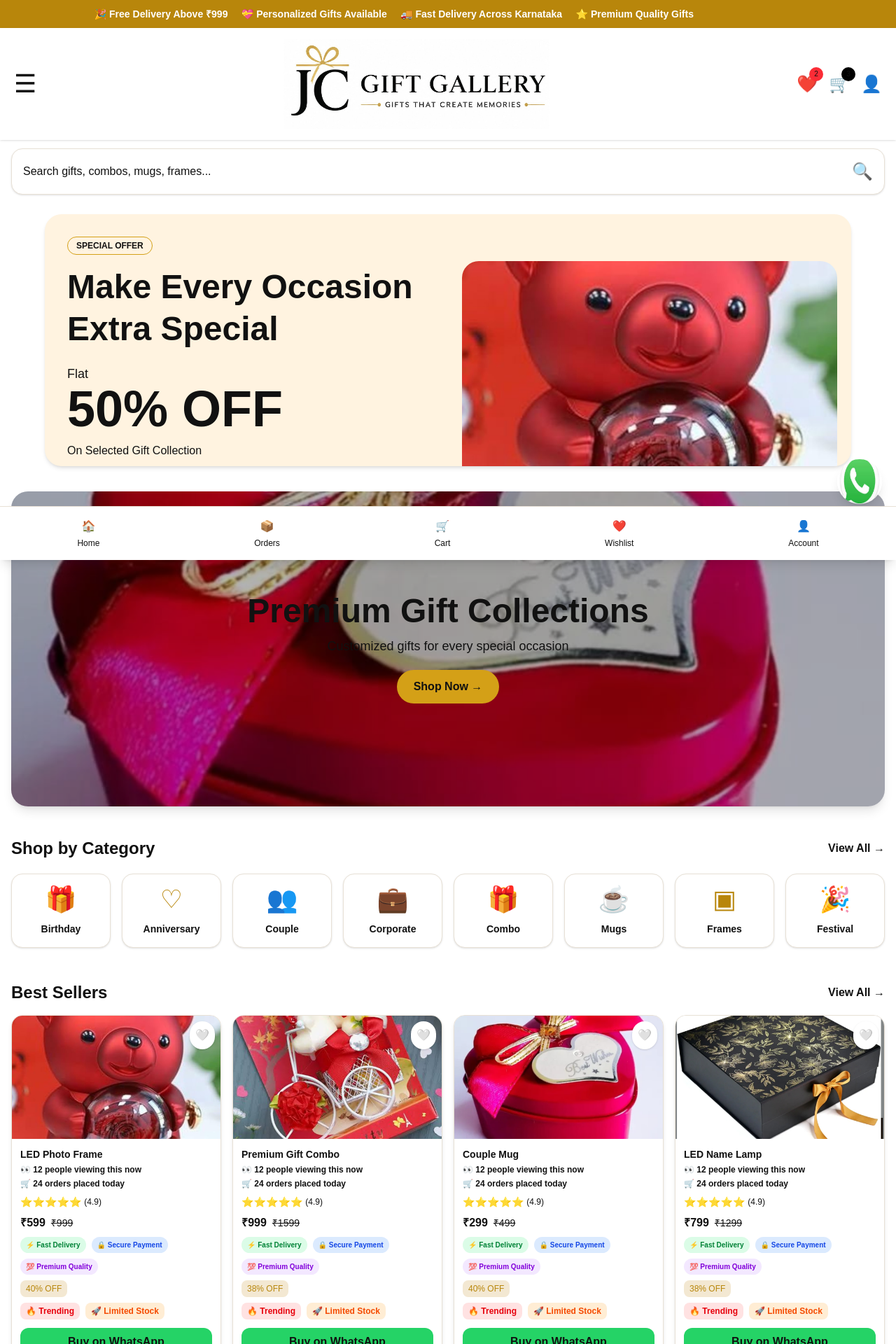
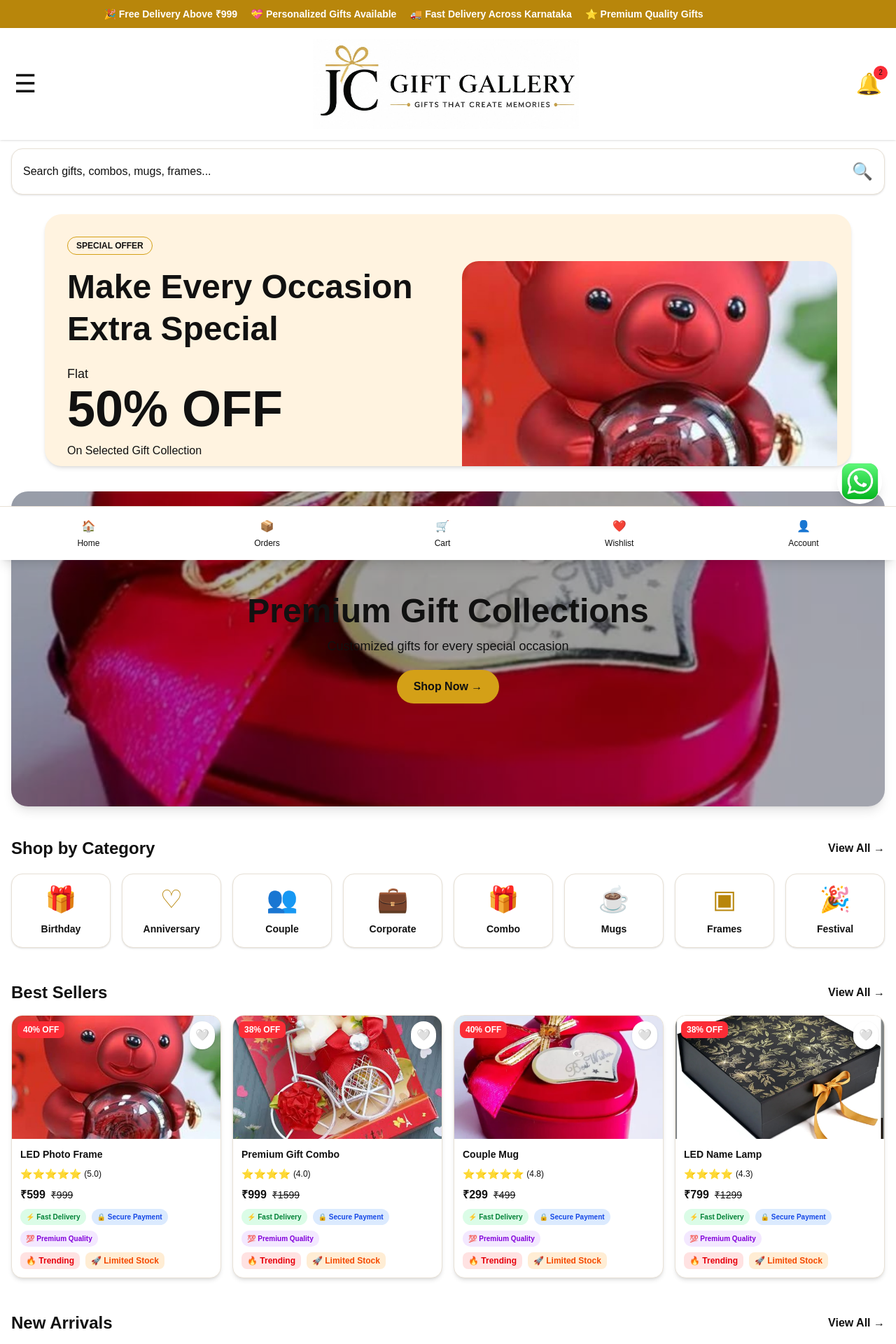
Before and after one commit to Vincentvicky2001/jc-gift-gallery, a Next.js app: page / in a window 1280 px wide. Shown: the top 1920 px of the page at 70% size. Built offline with nearby package versions, Linux system fonts and the light colour scheme.

Commit message:
Updated JC Gift Gallery website

```diff
--- a/app/product/[slug]/page.tsx
+++ b/app/product/[slug]/page.tsx
@@ -1,66 +1,64 @@
-"use client";
+type Props = {
+  params: {
+    slug: string;
+  };
+};
 
-import { useState } from "react";
-
-const products = {
-  "led-photo-frame": {
+const products = [
+  {
+    slug: "led-photo-frame",
     name: "LED Photo Frame",
     price: "₹599",
     oldPrice: "₹999",
     offer: "40% OFF",
     image: "/images/gift1.jpg",
-    description:
-      "A premium customized LED photo frame, perfect for birthdays, anniversaries, couple gifts, and special occasions.",
+    rating: "⭐⭐⭐⭐⭐",
+    review: "(5.0)",
   },
-  "premium-gift-combo": {
+  {
+    slug: "premium-gift-combo",
     name: "Premium Gift Combo",
     price: "₹999",
     oldPrice: "₹1599",
     offer: "38% OFF",
     image: "/images/gift2.jpg",
-    description:
-      "A luxury premium gift combo with elegant packing, perfect for birthdays, weddings, and corporate gifting.",
+    rating: "⭐⭐⭐⭐",
+    review: "(4.0)",
   },
-  "couple-mug": {
+  {
+    slug: "couple-mug",
     name: "Couple Mug",
     price: "₹299",
     oldPrice: "₹499",
     offer: "40% OFF",
     image: "/images/gift3.jpg",
-    description:
-      "Beautiful customized couple mug for anniversaries, birthdays, and memorable special days.",
+    rating: "⭐⭐⭐⭐⭐",
+    review: "(4.8)",
   },
-  "led-name-lamp": {
+  {
+    slug: "led-name-lamp",
     name: "LED Name Lamp",
     price: "₹799",
     oldPrice: "₹1299",
     offer: "38% OFF",
     image: "/images/gift4.jpg",
-    description:
-      "Premium LED name lamp customized with name, perfect for room decor and gifting.",
+    rating: "⭐⭐⭐⭐",
+    review: "(4.3)",
   },
-};
+];
 
-type Props = {
-  params: Promise<{
-    slug: string;
-  }>;
-};
+export default function ProductPage({ params }: Props) {
+  const product = products.find(
+    (p) => p.slug === params.slug
+  );
 
-export default async function ProductDetailsPage({ params }: Props) {
-  const { slug } = await params;
-  return <ProductClient slug={slug} />;
+  if (!product) {
+    return (
+      <div className="p-10 text-center text-2xl">
+        Product Not Found
+      </div>
+    );
   }
-
-function ProductClient({ slug }: { slug: string }) {
-  const [quantity, setQuantity] = useState(1);
-  const [customerName, setCustomerName] = useState("");
-  const [customerPhone, setCustomerPhone] = useState("");
-  const [customerAddress, setCustomerAddress] = useState("");
-
-  const product =
-    products[slug as keyof typeof products] ||
-    products["led-photo-frame"];
 
   const whatsappMessage = `Hello JC Gift Gallery,
 
@@ -68,104 +66,85 @@ I would like to order:
 
 Product: ${product.name}
 Price: ${product.price}
-Quantity: ${quantity}
 
-Customer Name: ${customerName}
-Customer Phone: ${customerPhone}
-Delivery Address: ${customerAddress}
+Customer Details:
+Name:
+Phone:
+Address:
 
-Please confirm availability and payment details.`;
+Please confirm availability.`;
 
-  const whatsappLink = `https://wa.me/917760761963?text=${encodeURIComponent(
+  const whatsappLink = `https://wa.me/919538952178?text=${encodeURIComponent(
     whatsappMessage
   )}`;
 
   return (
-    <main className="min-h-screen bg-[#FAF7F0] p-4 pb-24">
-      <div className="max-w-5xl mx-auto bg-white rounded-3xl shadow-lg overflow-hidden">
+    <main className="min-h-screen bg-white p-5">
+      <div className="max-w-5xl mx-auto grid md:grid-cols-2 gap-10">
+
+        <div>
           <img
             src={product.image}
             alt=""
-          className="w-full h-80 object-cover"
-        />
-
-        <div className="p-6">
-          <h1 className="text-3xl font-bold text-[#1C1C1C]">
-            {product.name}
-          </h1>
-
-          <div className="flex items-center gap-3 mt-3">
-            <p className="text-2xl font-bold text-[#B8860B]">
-              {product.price}
-            </p>
-
-            <p className="text-gray-400 line-through">
-              {product.oldPrice}
-            </p>
-
-            <span className="bg-[#F3E8D2] text-[#B8860B] px-3 py-1 rounded-lg text-sm">
-              {product.offer}
-            </span>
-          </div>
-
-          <p className="mt-5 text-gray-700 leading-7">
-            {product.description}
-          </p>
-
-          <div className="mt-6 space-y-4">
-            <div>
-              <label className="font-semibold text-black">Quantity</label>
-              <input
-                type="number"
-                value={quantity}
-                min={1}
-                onChange={(e) => setQuantity(Number(e.target.value))}
-                className="w-full mt-2 border border-[#E8E1D6] rounded-xl p-3 text-black bg-white"
+            className="w-full rounded-3xl shadow-lg"
           />
         </div>
 
         <div>
-              <label className="font-semibold text-black">Customer Name</label>
+          <h1 className="text-3xl font-bold text-black">
+            {product.name}
+          </h1>
+
+          <div className="flex items-center gap-2 mt-3 text-yellow-500">
+            {product.rating}
+
+            <span className="text-gray-600">
+              {product.review}
+            </span>
+          </div>
+
+          <div className="flex items-center gap-3 mt-5">
+            <p className="text-3xl font-bold text-black">
+              {product.price}
+            </p>
+
+            <p className="line-through text-gray-400">
+              {product.oldPrice}
+            </p>
+          </div>
+
+          <div className="mt-4 inline-block bg-red-500 text-white px-3 py-1 rounded-lg font-bold">
+            {product.offer}
+          </div>
+
+          <div className="mt-6 space-y-4">
+
             <input
               type="text"
-                placeholder="Enter your name"
-                value={customerName}
-                onChange={(e) => setCustomerName(e.target.value)}
-                className="w-full mt-2 border border-[#E8E1D6] rounded-xl p-3 text-black bg-white placeholder:text-gray-500"
+              placeholder="Enter Your Name"
+              className="w-full border p-3 rounded-xl"
             />
-            </div>
 
-            <div>
-              <label className="font-semibold text-black">Phone Number</label>
             <input
               type="text"
-                placeholder="Enter your phone number"
-                value={customerPhone}
-                onChange={(e) => setCustomerPhone(e.target.value)}
-                className="w-full mt-2 border border-[#E8E1D6] rounded-xl p-3 text-black bg-white placeholder:text-gray-500"
+              placeholder="Enter Phone Number"
+              className="w-full border p-3 rounded-xl"
             />
-            </div>
 
-            <div>
-              <label className="font-semibold text-black">Delivery Address</label>
             <textarea
-                placeholder="Enter delivery address"
-                value={customerAddress}
-                onChange={(e) => setCustomerAddress(e.target.value)}
-                rows={4}
-                className="w-full mt-2 border border-[#E8E1D6] rounded-xl p-3 text-black bg-white placeholder:text-gray-500"
-              ></textarea>
-            </div>
-          </div>
+              placeholder="Enter Delivery Address"
+              className="w-full border p-3 rounded-xl h-32"
+            />
 
             <a
               href={whatsappLink}
               target="_blank"
               rel="noopener noreferrer"
-            className="block text-center mt-6 bg-[#25D366] text-white py-4 rounded-xl font-bold"
+              className="block text-center bg-[#25D366] text-white py-4 rounded-2xl font-bold text-lg"
             >
-            Buy on WhatsApp
+              Order on WhatsApp
             </a>
+          </div>
         </div>
       </div>
     </main>
--- a/components/Header.tsx
+++ b/components/Header.tsx
@@ -24,27 +24,13 @@ export default function Header() {
           className="w-[260px] md:w-[380px] object-contain"
         />
 
-        {/* Right Icons */}
-        <div className="flex items-center gap-4 text-2xl">
-
-          <a href="/wishlist" className="relative">
-            ❤️
-
+        {/* Notification Only */}
+        <div className="flex items-center text-3xl">
+          <a href="/track-order" className="relative">
+            🔔
             <span className="absolute -top-2 -right-2 bg-red-500 text-white text-[10px] w-5 h-5 rounded-full flex items-center justify-center">
               2
             </span>
-          </a>
-
-          <a href="/cart" className="relative">
-            🛒
-
-            <span className="absolute -top-2 -right-2 bg-black text-white text-[10px] w-5 h-5 rounded-full flex items-center justify-center">
-              3
-            </span>
-          </a>
-
-          <a href="/account">
-            👤
           </a>
         </div>
       </div>
--- a/components/ProductSection.tsx
+++ b/components/ProductSection.tsx
@@ -11,6 +11,8 @@ export default function ProductSection({ title }: Props) {
       oldPrice: "₹999",
       offer: "40% OFF",
       image: "/images/gift1.jpg",
+      rating: "⭐⭐⭐⭐⭐",
+      review: "(5.0)",
     },
     {
       slug: "premium-gift-combo",
@@ -19,6 +21,8 @@ export default function ProductSection({ title }: Props) {
       oldPrice: "₹1599",
       offer: "38% OFF",
       image: "/images/gift2.jpg",
+      rating: "⭐⭐⭐⭐",
+      review: "(4.0)",
     },
     {
       slug: "couple-mug",
@@ -27,6 +31,8 @@ export default function ProductSection({ title }: Props) {
       oldPrice: "₹499",
       offer: "40% OFF",
       image: "/images/gift3.jpg",
+      rating: "⭐⭐⭐⭐⭐",
+      review: "(4.8)",
     },
     {
       slug: "led-name-lamp",
@@ -35,6 +41,8 @@ export default function ProductSection({ title }: Props) {
       oldPrice: "₹1299",
       offer: "38% OFF",
       image: "/images/gift4.jpg",
+      rating: "⭐⭐⭐⭐",
+      review: "(4.3)",
     },
   ];
 
@@ -52,19 +60,6 @@ export default function ProductSection({ title }: Props) {
 
       <div className="grid grid-cols-2 md:grid-cols-4 gap-4">
         {products.map((product) => {
-          const message = `Hello JC Gift Gallery,
-
-I would like to order:
-Product: ${product.name}
-Price: ${product.price}
-Quantity: 1
-
-Please confirm availability and payment details.`;
-
-          const whatsappLink = `https://wa.me/919538952178?text=${encodeURIComponent(
-            message
-          )}`;
-
           return (
             <div
               key={product.name}
@@ -81,25 +76,22 @@ Please confirm availability and payment details.`;
                   <button className="absolute top-2 right-2 bg-white rounded-full p-2 shadow">
                     🤍
                   </button>
+
+                  <div className="absolute top-2 left-2 bg-red-500 text-white text-xs px-2 py-1 rounded-lg font-bold">
+                    {product.offer}
+                  </div>
                 </div>
 
-                <div className="p-3 pb-0">
+                <div className="p-3 pb-3">
                   <h3 className="font-semibold text-sm text-black">
                     {product.name}
                   </h3>
 
-                  <p className="text-green-600 text-xs mt-1 font-semibold">
-                    👀 12 people viewing this now
-                  </p>
+                  <div className="flex items-center gap-1 mt-2 text-yellow-500 text-sm">
+                    {product.rating}
 
-                  <p className="text-blue-600 text-xs mt-1 font-semibold">
-                    🛒 24 orders placed today
-                  </p>
-
-                  <div className="flex items-center gap-1 mt-2 text-yellow-500 text-sm">
-                    ⭐⭐⭐⭐⭐
                     <span className="text-gray-600 text-xs">
-                      (4.9)
+                      {product.review}
                     </span>
                   </div>
 
@@ -127,10 +119,6 @@ Please confirm availability and payment details.`;
                     </div>
                   </div>
 
-                  <div className="mt-2 inline-block bg-[#F3E8D2] text-[#B8860B] text-xs px-2 py-1 rounded-lg">
-                    {product.offer}
-                  </div>
-
                   <div className="flex gap-2 flex-wrap mt-2">
                     <div className="inline-block bg-red-100 text-red-600 text-xs px-2 py-1 rounded-lg font-semibold">
                       🔥 Trending
@@ -142,17 +130,6 @@ Please confirm availability and payment details.`;
                   </div>
                 </div>
               </a>
-
-              <div className="p-3">
-                <a
-                  href={whatsappLink}
-                  target="_blank"
-                  rel="noopener noreferrer"
-                  className="block text-center bg-[#25D366] text-white py-2 rounded-xl font-semibold"
-                >
-                  Buy on WhatsApp
-                </a>
-              </div>
             </div>
           );
         })}
--- a/components/TopBar.tsx
+++ b/components/TopBar.tsx
@@ -1,7 +1,7 @@
 export default function TopBar() {
   return (
     <div className="bg-[#B8860B] text-white text-center py-2 text-sm md:text-base font-semibold">
-      🎉 Free Delivery Above ₹999 | WhatsApp Orders Available | Premium Customized Gifts
+      🎉 Free Delivery Above ₹499 | WhatsApp Orders Available | Premium Customized Gifts
     </div>
   );
 }
```
Also changed, not shown: public/whatsapp.png. Lines whose indentation alone changed are shown as unchanged.
